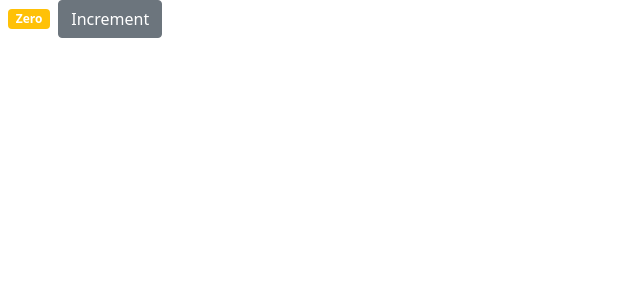
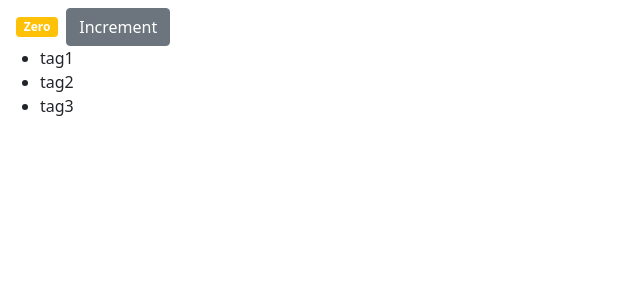
Before and after one commit to abhirampai/react-crash-by-mosh, a React (Create React App) app: page / in a window 1280 px wide. Shown: the top 300 px of the page, without its empty margins (0-640 px from the left). Built offline with nearby package versions, Linux system fonts and the light colour scheme.

Commit message:
using map to render list

```diff
--- a/src/components/counter.jsx
+++ b/src/components/counter.jsx
@@ -3,12 +3,18 @@ import React, { Component } from "react";
 class Counter extends Component {
   state = {
     count: 0,
+    tags: ["tag1", "tag2", "tag3"],
   };
   render() {
     return (
-      <div>
+      <div className="m-2">
         <span className={this.getBadgeClasses()}>{this.formatCount()}</span>
         <button className="btn btn-secondary btm-sm">Increment</button>
+        <ul>
+          {this.state.tags.map((item) => (
+            <li key={item}>{item}</li>
+          ))}
+        </ul>
       </div>
     );
   }
```
